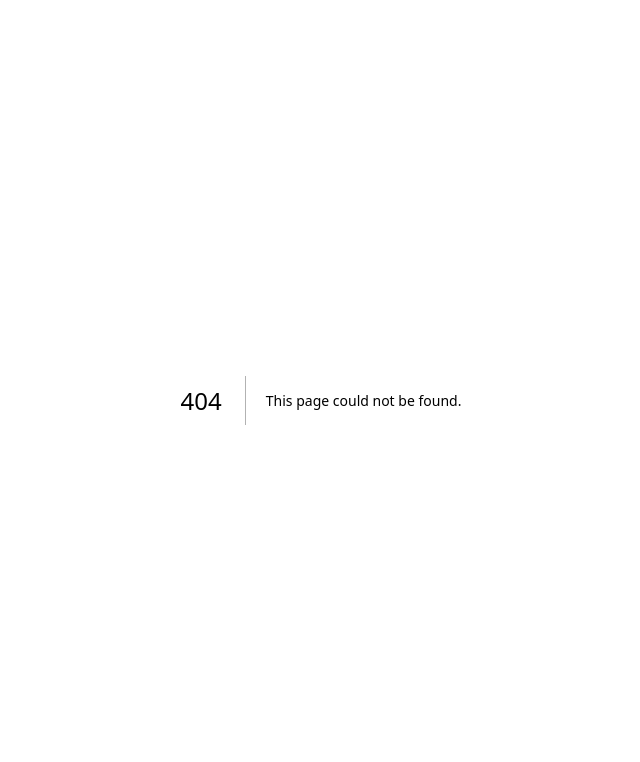
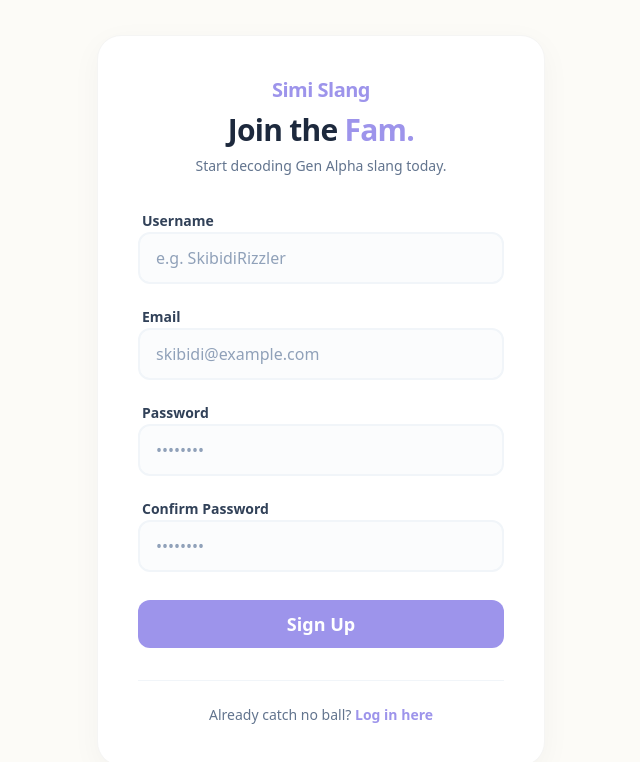
Before and after one commit to KevanSoon/CS203, a Next.js app in the folder frontend/: page /signup in a window 1280 px wide. Before the commit this address had no page. Shown: the top 762 px of the page, without its empty margins (319-959 px from the left). Built offline with nearby package versions, Linux system fonts and the light colour scheme.

Commit message:
feat: Setup Sign Up Page

```diff
--- /dev/null
+++ b/frontend/app/signup/page.tsx
@@ -0,0 +1,158 @@
+"use client";
+
+import Link from "next/link";
+import { useState } from "react";
+
+export default function SignUp() {
+  const[form, setForm] = useState({
+    username: "",
+    email: "",
+    password: "",
+    confirmpassword: "",
+  });
+
+  const [errors, setErrors] = useState({});
+
+  function handleChange(e){
+    setForm({...form, [e.target.name]: e.target.value});
+  }
+
+  function handleSubmit(e){
+    e.preventDefault();
+
+    const newErrors = {};
+
+    // other error for username -- username already taken
+    if(!form.username) newErrors.username = "Don't shy la, put your name!";
+
+    if(!form.email) newErrors.email = "Send to where ah? My carrier pigeon on leave leh.";
+
+    if(!form.password) newErrors.password = "Don't let people fanum tax your account. Faster set your password la!";
+
+    if (form.password !== form.confirmpassword) {
+      newErrors.confirmpassword = "Eh the password not the same leh. Try again.";
+    }
+
+    setErrors(newErrors);
+
+    if(Object.keys(newErrors).length === 0){
+      console.log("Submitting: ", form);
+    }
+  }
+
+  return (
+    <div className="min-h-screen flex items-center justify-center bg-[#FCFBF7] p-4 font-sans text-slate-800">
+        <div className="w-full max-w-md bg-white p-8 md:p-10 rounded-3xl shadow-[0_8px_30px_rgb(0,0,0,0.04)] border border-stone-100">
+
+        {/* Brand Header */}
+        <div className="mb-8 text-center">
+          <h2 className="text-xl font-bold text-[#9D94EB] mb-2 tracking-tight">Simi Slang</h2>
+          <h1 className="text-3xl font-extrabold text-slate-800 tracking-tight">
+            Join the <span className="text-[#9D94EB]">Fam.</span>
+          </h1>
+          <p className="text-slate-500 mt-2 text-sm">
+            Start decoding Gen Alpha slang today.
+          </p>
+        </div>
+
+        <form onSubmit={handleSubmit} className="space-y-5">
+
+          {/* Username Input */}
+          <div className="space-y-1">
+            <label className="text-sm font-semibold text-slate-700 ml-1">Username</label>
+            <input
+              type="text"
+              name="username"
+              value={form.username}
+              onChange={handleChange}
+              placeholder="e.g. SkibidiRizzler"
+              className={`w-full border-2 border-slate-100 bg-slate-50/50 rounded-xl px-4 py-3 text-slate-800 placeholder:text-slate-400 focus:outline-none focus:border-[#9D94EB] focus:bg-white focus:ring-4 focus:ring-[#9D94EB]/10 transition-all duration-200
+                ${errors.username ? "border-red-400 bg-red-50" : "border-slate-100 bg-slate-50/50 focus:border-[#9D94EB] focus:ring-[#9D94EB]/10"}`}
+            />
+
+            {errors.username && (
+              <p className="text-sm text-red-500 ml-1 mt-1">{errors.username}</p>
+            )}
+          </div>
+
+          {/* Email Input */}
+          <div className="space-y-1">
+            <label className="text-sm font-semibold text-slate-700 ml-1">Email</label>
+            <input
+              type="email"
+              name="email"
+              value={form.email}
+              onChange={handleChange}
+              placeholder="skibidi@example.com"
+              className={`w-full border-2 border-slate-100 bg-slate-50/50 rounded-xl px-4 py-3 text-slate-800 placeholder:text-slate-400 focus:outline-none focus:border-[#9D94EB] focus:bg-white focus:ring-4 focus:ring-[#9D94EB]/10 transition-all duration-200
+                        ${errors.email ? "border-red-400 bg-red-50" : "border-slate-100 bg-slate-50/50 focus:border-[#9D94EB] focus:ring-[#9D94EB]/10"}`}
+
+            />
+            {errors.email && (
+              <p className="text-sm text-red-500 ml-1 mt-1">{errors.email}</p>
+            )}
+          </div>
+
+          {/* Password Input */}
+          <div className="space-y-1">
+            <label className="text-sm font-semibold text-slate-700 ml-1">Password</label>
+            <input
+              type="password"
+              name="password"
+              value={form.password}
+              onChange={handleChange}
+              placeholder="••••••••"
+              className={`w-full border-2 border-slate-100 bg-slate-50/50 rounded-xl px-4 py-3 text-slate-800 placeholder:text-slate-400 focus:outline-none focus:border-[#9D94EB] focus:bg-white focus:ring-4 focus:ring-[#9D94EB]/10 transition-all duration-200
+                        ${errors.password ? "border-red-400 bg-red-50" : "border-slate-100 bg-slate-50/50 focus:border-[#9D94EB] focus:ring-[#9D94EB]/10"}`}
+
+            />
+            {errors.password && (
+              <p className="text-sm text-red-500 ml-1 mt-1">{errors.password}</p>
+            )}
+          </div>
+
+          {/* Confirm Password Input */}
+            <div className="space-y-1">
+            <label className="text-sm font-semibold text-slate-700 ml-1">Confirm Password</label>
+            <input
+              type="password"
+              name="confirmpassword"
+              value={form.confirmpassword}
+              onChange={handleChange}
+              placeholder="••••••••"
+              className={`w-full border-2 border-slate-100 bg-slate-50/50 rounded-xl px-4 py-3 text-slate-800 placeholder:text-slate-400 focus:outline-none focus:border-[#9D94EB] focus:bg-white focus:ring-4 focus:ring-[#9D94EB]/10 transition-all duration-200
+                        ${errors.confirmpassword ? "border-red-400 bg-red-50" : "border-slate-100 bg-slate-50/50 focus:border-[#9D94EB] focus:ring-[#9D94EB]/10"}`}
+
+            />
+            {errors.confirmpassword && (
+              <p className="text-sm text-red-500 ml-1 mt-1">{errors.confirmpassword}</p>
+            )}
+          </div>
+
+          <div className="pt-2">
+            <button
+              type="submit"
+              className="w-full h-12 rounded-xl bg-[#9D94EB] text-white font-bold text-lg
+              hover:bg-[#7f75d4] transition-colors
+              disabled:opacity-50 disabled:cursor-not-allowed"
+            >
+              Sign Up
+            </button>
+          </div>
+        </form>
+
+        <div className="mt-8 pt-6 border-t border-slate-100 text-center">
+          <p className="text-sm text-slate-500">
+            Already catch no ball?{" "}
+            <Link
+              href="/login"
+              className="font-bold text-[#9D94EB] hover:text-[#7f75d4] hover:underline decoration-2 underline-offset-2 transition-colors"
+            >
+              Log in here
+            </Link>
+          </p>
+        </div>
+      </div>
+    </div>
+  );
+}
```
Also changed, not shown: 1 other file (tests, documents, lock files or other folders).
